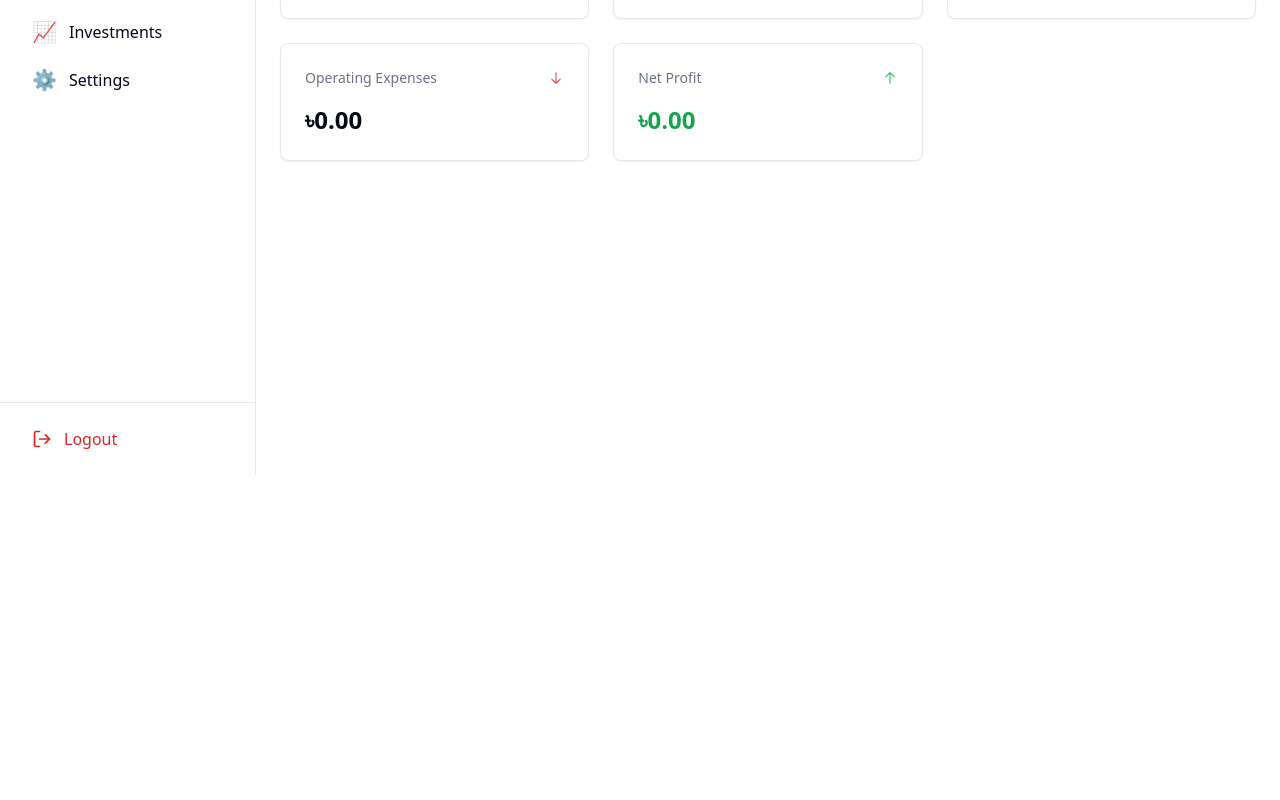
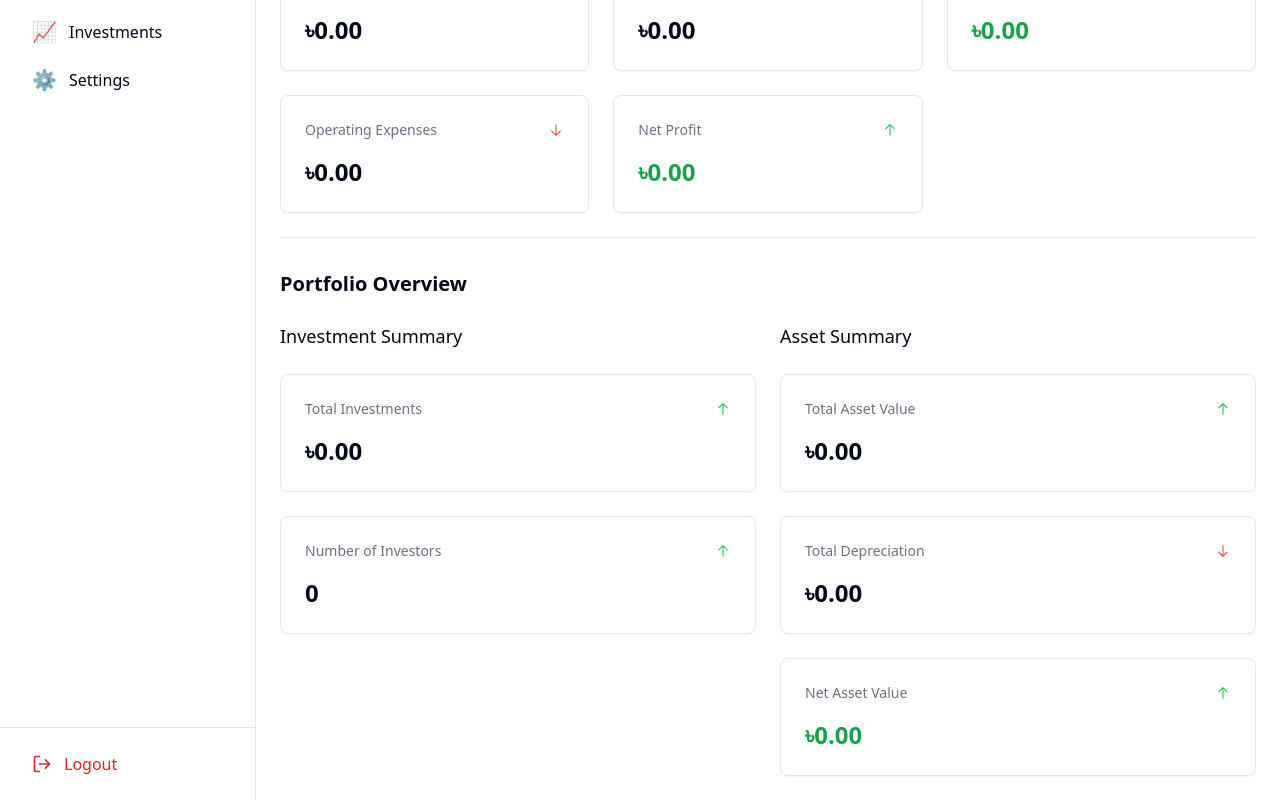
Before and after one commit to ahayder/opulec-accounts, a React (Vite) app: page / in a window 1280 px wide. Shown: the part 325-1125 px from the top of the page. Before the commit the page ends 800 px from the top, so only its background shows below. Built offline with nearby package versions, Linux system fonts and the light colour scheme; no server answers; the database is empty; sample sign-in values are in the browser's storage.

Commit message:
Improved Dashboard

```diff
--- a/src/pages/dashboard/DashboardPage.tsx
+++ b/src/pages/dashboard/DashboardPage.tsx
@@ -1,5 +1,5 @@
 import React, { useState, useEffect } from 'react';
-import { getSales, getPurchases, getExpenses } from '@/utils/database';
+import { getSales, getPurchases, getExpenses, getInvestments, getAssets } from '@/utils/database';
 import { Button } from "@/components/ui/button";
 import { Label } from "@/components/ui/label";
 import { Input } from "@/components/ui/input";
@@ -8,62 +8,126 @@ import { ArrowUpIcon, ArrowDownIcon } from '@radix-ui/react-icons';
 import dayjs from 'dayjs';
 
 interface DashboardMetrics {
+  // Time-based metrics
   totalSales: number;
   totalCOGS: number;
   grossProfit: number;
   totalOperatingExpenses: number;
   netProfit: number;
+
+  // Portfolio metrics
+  totalInvestments: number;
+  investorCount: number;
+  totalAssetValue: number;
+  totalDepreciation: number;
+  netAssetValue: number;
 }
 
 const DashboardPage = () => {
   const [startDate, setStartDate] = useState(dayjs().subtract(7, 'day').format('YYYY-MM-DD'));
   const [endDate, setEndDate] = useState(dayjs().format('YYYY-MM-DD'));
   const [metrics, setMetrics] = useState<DashboardMetrics>({
+    // Time-based metrics
     totalSales: 0,
     totalCOGS: 0,
     grossProfit: 0,
     totalOperatingExpenses: 0,
-    netProfit: 0
+    netProfit: 0,
+
+    // Portfolio metrics
+    totalInvestments: 0,
+    investorCount: 0,
+    totalAssetValue: 0,
+    totalDepreciation: 0,
+    netAssetValue: 0
   });
 
   const calculateMetrics = async () => {
     try {
-      const [sales, purchases, expenses] = await Promise.all([
+      // Fetch all data
+      const [sales, purchases, expenses, investments, assets] = await Promise.all([
         getSales(),
         getPurchases(),
-        getExpenses()
+        getExpenses(),
+        getInvestments(),
+        getAssets()
       ]);
 
-      const filteredSales = sales.filter(sale => {
+      // Calculate time-based metrics
+      const filteredSales = (sales || []).filter(sale => {
         const saleDate = dayjs(sale.date);
         return saleDate.isAfter(dayjs(startDate)) && saleDate.isBefore(dayjs(endDate).add(1, 'day'));
       });
 
-      const filteredPurchases = purchases.filter(purchase => {
+      const filteredPurchases = (purchases || []).filter(purchase => {
         const purchaseDate = dayjs(purchase.date);
         return purchaseDate.isAfter(dayjs(startDate)) && purchaseDate.isBefore(dayjs(endDate).add(1, 'day'));
       });
 
-      const filteredExpenses = expenses.filter(expense => {
+      const filteredExpenses = (expenses || []).filter(expense => {
         const expenseDate = dayjs(expense.date);
         return expenseDate.isAfter(dayjs(startDate)) && expenseDate.isBefore(dayjs(endDate).add(1, 'day'));
       });
 
-      const totalSales = filteredSales.reduce((sum, sale) => sum + sale.amount, 0);
-      const totalCOGS = filteredPurchases.reduce((sum, purchase) => sum + purchase.amount, 0);
+      const totalSales = Number(filteredSales.reduce((sum, sale) => sum + (Number(sale.total) || 0), 0)) || 0;
+      const totalCOGS = Number(filteredPurchases.reduce((sum, purchase) => sum + (Number(purchase.total) || 0), 0)) || 0;
       const grossProfit = totalSales - totalCOGS;
-      const totalOperatingExpenses = filteredExpenses.reduce((sum, expense) => sum + expense.amount, 0);
+      const totalOperatingExpenses = Number(filteredExpenses.reduce((sum, expense) => sum + (Number(expense.amount) || 0), 0)) || 0;
       const netProfit = grossProfit - totalOperatingExpenses;
 
+      // Calculate portfolio metrics
+      const totalInvestments = Number((investments || []).reduce((sum, inv) => sum + (Number(inv.amount) || 0), 0)) || 0;
+      const uniqueInvestors = new Set((investments || []).map(inv => inv.investor)).size;
+
+      // Calculate asset metrics
+      const now = dayjs();
+      let totalAssetValue = 0;
+      let totalDepreciation = 0;
+
+      (assets || []).forEach(asset => {
+        const cost = Number(asset.cost) || 0;
+        totalAssetValue += cost;
+
+        // Calculate depreciation
+        const purchaseDate = dayjs(asset.purchaseDate);
+        const ageInYears = now.diff(purchaseDate, 'year', true);
+        const yearlyDepreciation = cost / asset.usefulLife;
+        const currentDepreciation = Math.min(cost, yearlyDepreciation * ageInYears);
+
+        totalDepreciation += currentDepreciation;
+      });
+
+      const netAssetValue = totalAssetValue - totalDepreciation;
+
       setMetrics({
+        // Time-based metrics
         totalSales,
         totalCOGS,
         grossProfit,
         totalOperatingExpenses,
-        netProfit
+        netProfit,
+
+        // Portfolio metrics
+        totalInvestments,
+        investorCount: uniqueInvestors,
+        totalAssetValue,
+        totalDepreciation,
+        netAssetValue
       });
     } catch (error) {
       console.error('Error calculating metrics:', error);
+      setMetrics({
+        totalSales: 0,
+        totalCOGS: 0,
+        grossProfit: 0,
+        totalOperatingExpenses: 0,
+        netProfit: 0,
+        totalInvestments: 0,
+        investorCount: 0,
+        totalAssetValue: 0,
+        totalDepreciation: 0,
+        netAssetValue: 0
+      });
     }
   };
 
@@ -99,6 +163,10 @@ const DashboardPage = () => {
           <p className="text-muted-foreground">Track your business performance and financial metrics</p>
         </div>
       </div>
+
+      {/* Time-based Metrics Section */}
+      <div className="space-y-6">
+        <h2 className="text-xl font-semibold">Performance Metrics</h2>
 
         <Card>
           <CardContent className="p-6">
@@ -214,6 +282,82 @@ const DashboardPage = () => {
           </Card>
         </div>
       </div>
+
+      {/* Portfolio Overview Section */}
+      <div className="space-y-6 mt-8 pt-8 border-t">
+        <h2 className="text-xl font-semibold">Portfolio Overview</h2>
+
+        <div className="grid grid-cols-1 md:grid-cols-2 gap-6">
+          {/* Investment Summary */}
+          <div className="space-y-6">
+            <h3 className="text-lg font-medium">Investment Summary</h3>
+            <div className="grid grid-cols-1 gap-6">
+              <Card>
+                <CardContent className="p-6">
+                  <div className="flex items-center justify-between mb-4">
+                    <h3 className="text-sm font-medium text-gray-500">Total Investments</h3>
+                    <ArrowUpIcon className="w-4 h-4 text-green-500" />
+                  </div>
+                  <p className="text-2xl font-bold">৳{metrics.totalInvestments.toLocaleString('en-IN', { minimumFractionDigits: 2 })}</p>
+                </CardContent>
+              </Card>
+
+              <Card>
+                <CardContent className="p-6">
+                  <div className="flex items-center justify-between mb-4">
+                    <h3 className="text-sm font-medium text-gray-500">Number of Investors</h3>
+                    <ArrowUpIcon className="w-4 h-4 text-green-500" />
+                  </div>
+                  <p className="text-2xl font-bold">{metrics.investorCount}</p>
+                </CardContent>
+              </Card>
+            </div>
+          </div>
+
+          {/* Asset Summary */}
+          <div className="space-y-6">
+            <h3 className="text-lg font-medium">Asset Summary</h3>
+            <div className="grid grid-cols-1 gap-6">
+              <Card>
+                <CardContent className="p-6">
+                  <div className="flex items-center justify-between mb-4">
+                    <h3 className="text-sm font-medium text-gray-500">Total Asset Value</h3>
+                    <ArrowUpIcon className="w-4 h-4 text-green-500" />
+                  </div>
+                  <p className="text-2xl font-bold">৳{metrics.totalAssetValue.toLocaleString('en-IN', { minimumFractionDigits: 2 })}</p>
+                </CardContent>
+              </Card>
+
+              <Card>
+                <CardContent className="p-6">
+                  <div className="flex items-center justify-between mb-4">
+                    <h3 className="text-sm font-medium text-gray-500">Total Depreciation</h3>
+                    <ArrowDownIcon className="w-4 h-4 text-red-500" />
+                  </div>
+                  <p className="text-2xl font-bold">৳{metrics.totalDepreciation.toLocaleString('en-IN', { minimumFractionDigits: 2 })}</p>
+                </CardContent>
+              </Card>
+
+              <Card>
+                <CardContent className="p-6">
+                  <div className="flex items-center justify-between mb-4">
+                    <h3 className="text-sm font-medium text-gray-500">Net Asset Value</h3>
+                    {metrics.netAssetValue >= 0 ? (
+                      <ArrowUpIcon className="w-4 h-4 text-green-500" />
+                    ) : (
+                      <ArrowDownIcon className="w-4 h-4 text-red-500" />
+                    )}
+                  </div>
+                  <p className={`text-2xl font-bold ${metrics.netAssetValue < 0 ? 'text-red-600' : 'text-green-600'}`}>
+                    ৳{metrics.netAssetValue.toLocaleString('en-IN', { minimumFractionDigits: 2 })}
+                  </p>
+                </CardContent>
+              </Card>
+            </div>
+          </div>
+        </div>
+      </div>
+    </div>
   );
 };
 
```
Lines whose indentation alone changed are shown as unchanged.
